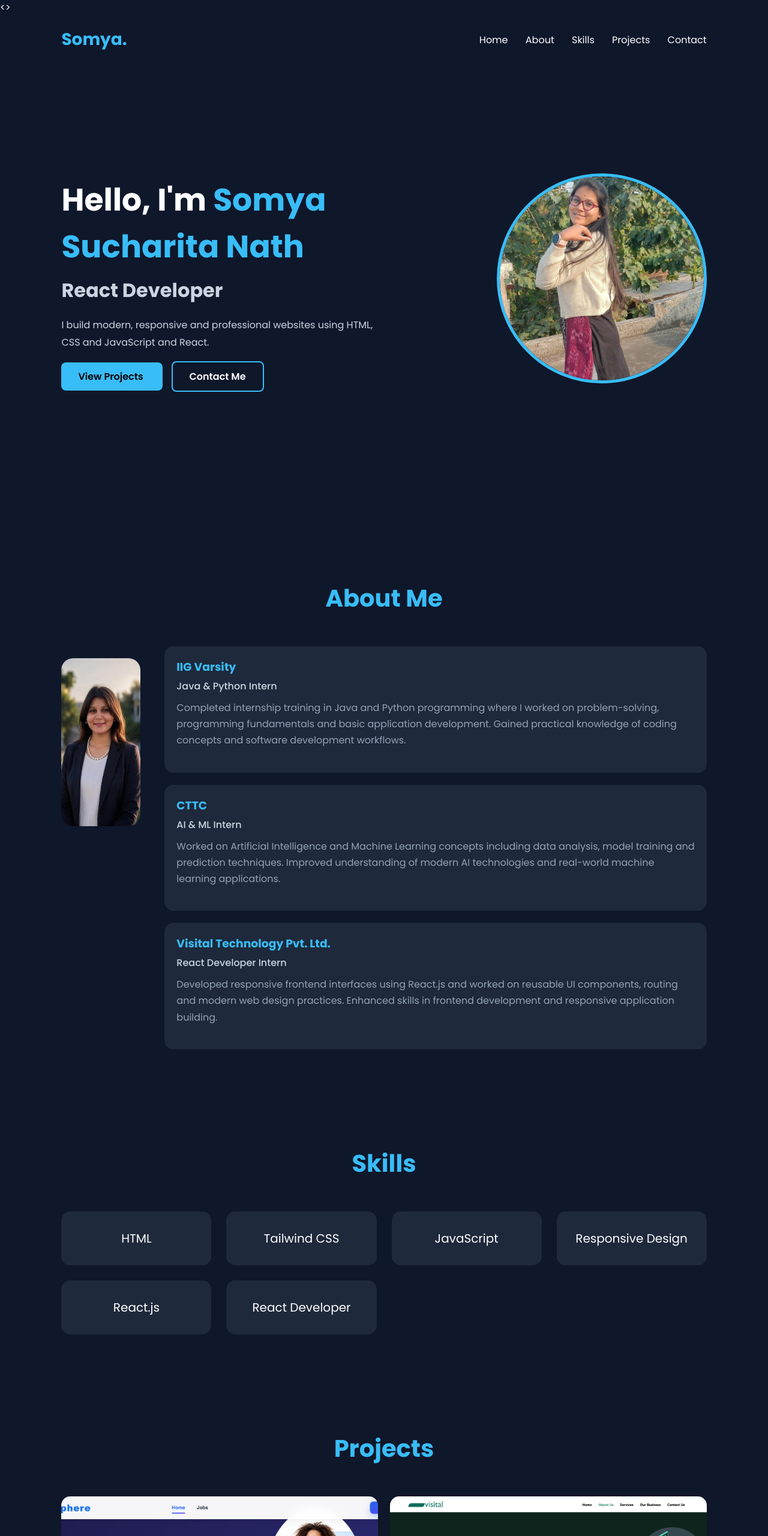
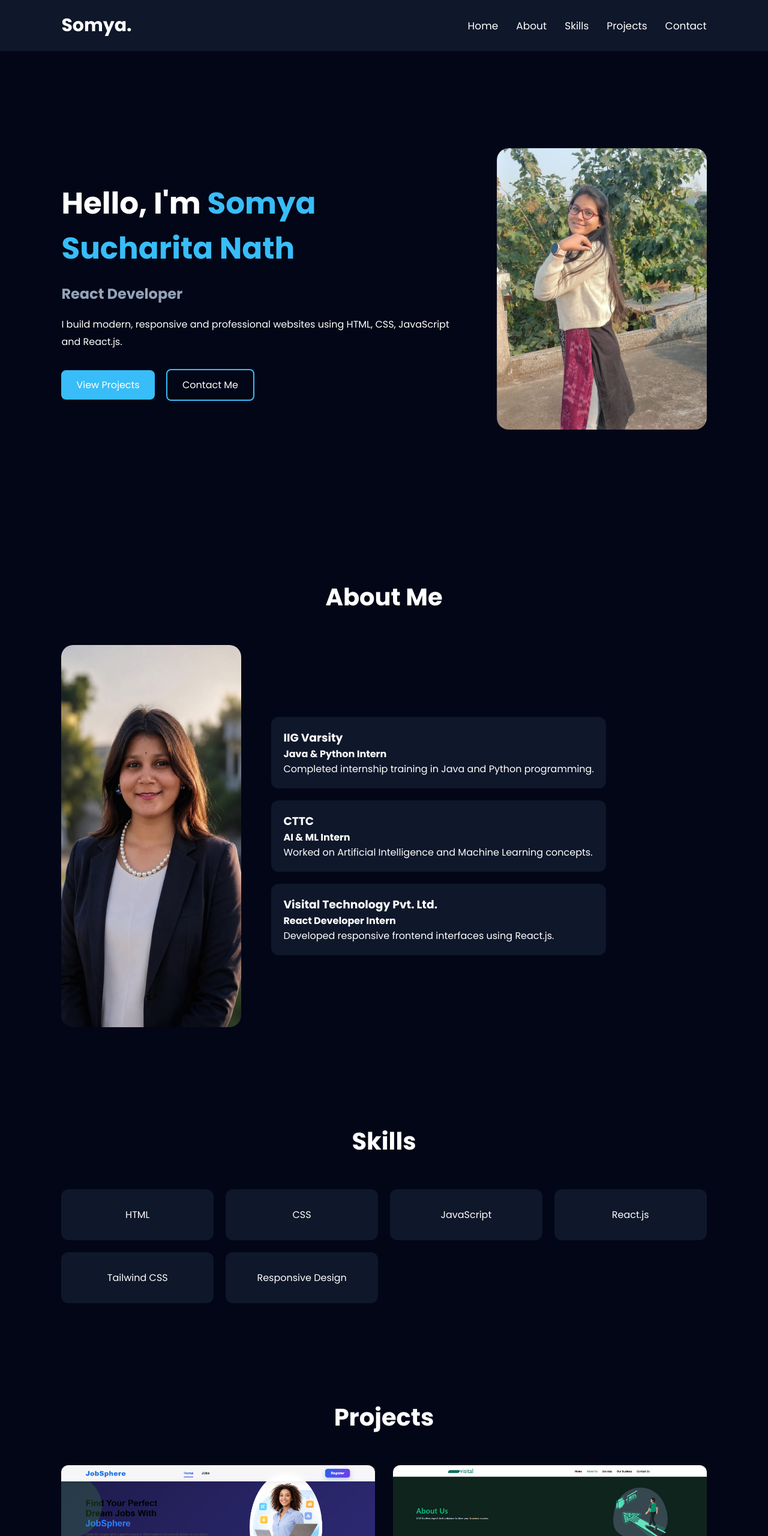
Before and after one commit to somyanath19/somya-portfolio, a plain HTML site: page index.html in a window 1280 px wide. Shown: the top 2560 px of the page at 60% size. Drawn offline with Linux system fonts and the light colour scheme.

Commit message:
Updated responsive portfolio

```diff
--- a/index.html
+++ b/index.html
@@ -1,53 +1,41 @@
 <!DOCTYPE html>
 <html lang="en">
+
 <head>
   <meta charset="UTF-8" />
-  <meta name="viewport" content="width=device-width, initial-scale=1.0"/>
+  <meta name="viewport" content="width=device-width, initial-scale=1.0" />
+
   <title>Somya Sucharita Nath | React Developer</title>
 
-  <link rel="stylesheet" href="profile.css"/>
+  <link rel="stylesheet" href="profile.css" />
 
   <link rel="preconnect" href="https://fonts.googleapis.com">
 
-  <link href="https://fonts.googleapis.com/css2?family=Poppins:wght@300;400;500;600;700&display=swap" rel="stylesheet">
+  <link href="https://fonts.googleapis.com/css2?family=Poppins:wght@300;400;500;600;700&display=swap"
+    rel="stylesheet">
 </head>
 
-<>
-  <script src="script.js"></script>
+<body>
 
   <!-- Navbar -->
 
-  <header class="navbar">
+  <nav class="navbar">
 
-    <div class="logo">
-      Somya.
+    <h2 class="logo">Somya.</h2>
+
+    <div class="menu-toggle" id="menu-toggle">
+      ☰
     </div>
 
-    <nav>
-
-      <a href="#home">
-        Home
-      </a>
-
-      <a href="#about">
-        About
-      </a>
-
-      <a href="#skills">
-        Skills
-      </a>
-
-      <a href="#projects">
-        Projects
-      </a>
-
-      <a href="#contact">
-        Contact
-      </a>
+    <ul class="nav-links" id="nav-links">
+      <li><a href="#home">Home</a></li>
+      <li><a href="#about">About</a></li>
+      <li><a href="#skills">Skills</a></li>
+      <li><a href="#projects">Projects</a></li>
+      <li><a href="#contact">Contact</a></li>
+    </ul>
 
   </nav>
-
-  </header>
 
   <!-- Hero Section -->
 
@@ -57,18 +45,14 @@
 
       <h1>
         Hello, I'm
-        <span>
-          Somya Sucharita Nath
-        </span>
+        <span>Somya Sucharita Nath</span>
       </h1>
 
-      <h2>
-        React Developer
-      </h2>
+      <h2>React Developer</h2>
 
       <p>
         I build modern, responsive and professional websites
-        using HTML, CSS and JavaScript and React.
+        using HTML, CSS, JavaScript and React.js.
       </p>
 
       <div class="buttons">
@@ -86,17 +70,12 @@
     </div>
 
     <div class="hero-image">
-
-      <img
-        src="somya1.jpg"
-        alt="Profile"
-      />
-
+      <img src="somya1.jpg" alt="Profile">
     </div>
 
   </section>
 
-  <!-- About Section -->
+  <!-- About -->
 
   <section class="about" id="about">
 
@@ -106,66 +85,42 @@
 
     <div class="about-content">
 
-      <img
-        src="prof somya.jpeg"
-        alt="About"
-      />
+      <img src="prof somya.jpeg" alt="About">
 
       <div class="internship-details">
 
         <div class="internship-box">
 
-    <h3>
-      IIG Varsity
-    </h3>
+          <h3>IIG Varsity</h3>
 
-    <h4>
-      Java & Python Intern
-    </h4>
+          <h4>Java & Python Intern</h4>
 
           <p>
-      Completed internship training in Java and Python programming where
-      I worked on problem-solving, programming fundamentals and basic
-      application development. Gained practical knowledge of coding
-      concepts and software development workflows.
+            Completed internship training in Java and Python programming.
           </p>
 
         </div>
 
         <div class="internship-box">
 
-    <h3>
-      CTTC
-    </h3>
+          <h3>CTTC</h3>
 
-    <h4>
-      AI & ML Intern
-    </h4>
+          <h4>AI & ML Intern</h4>
 
           <p>
-      Worked on Artificial Intelligence and Machine Learning concepts
-      including data analysis, model training and prediction techniques.
-      Improved understanding of modern AI technologies and real-world
-      machine learning applications.
+            Worked on Artificial Intelligence and Machine Learning concepts.
           </p>
 
         </div>
 
         <div class="internship-box">
 
-    <h3>
-      Visital Technology Pvt. Ltd.
-    </h3>
+          <h3>Visital Technology Pvt. Ltd.</h3>
 
-    <h4>
-      React Developer Intern
-    </h4>
+          <h4>React Developer Intern</h4>
 
           <p>
-      Developed responsive frontend interfaces using React.js and worked
-      on reusable UI components, routing and modern web design practices.
-      Enhanced skills in frontend development and responsive application
-      building.
+            Developed responsive frontend interfaces using React.js.
           </p>
 
         </div>
@@ -176,7 +131,7 @@
 
   </section>
 
-  <!-- Skills Section -->
+  <!-- Skills -->
 
   <section class="skills" id="skills">
 
@@ -186,35 +141,23 @@
 
     <div class="skill-grid">
 
-      <div class="card">
-        HTML
-      </div>
+      <div class="card">HTML</div>
 
-      <div class="card">
-       Tailwind CSS
-      </div>
+      <div class="card">CSS</div>
 
-      <div class="card">
-        JavaScript
-      </div>
+      <div class="card">JavaScript</div>
 
-      <div class="card">
-        Responsive Design
-      </div>
+      <div class="card">React.js</div>
 
-      <div class="card">
-        React.js
-      </div>
+      <div class="card">Tailwind CSS</div>
 
-      <div class="card">
-        React Developer
-      </div>
+      <div class="card">Responsive Design</div>
 
     </div>
 
   </section>
 
-  <!-- Projects Section -->
+  <!-- Projects -->
 
   <section class="projects" id="projects">
 
@@ -224,71 +167,32 @@
 
     <div class="project-grid">
 
-      <!-- Project 1 -->
-
       <div class="project-card">
 
-        <img
-          src="job .png"
-          alt=""
-        />
+        <img src="job .png" alt="">
 
         <div class="project-info">
 
-          <h3>
-            Job Portal Website
-          </h3>
+          <h3>Job Portal Website</h3>
 
           <p>
-            Developed a responsive Job Portal using MongoDB, Express.js, React.js, and Node.js.
+            MERN Stack based responsive Job Portal website.
           </p>
 
         </div>
 
       </div>
 
-      <!-- Project 2 -->
+      <div class="project-card">
 
-      <!-- <div class="project-card">
-
-        <img
-          src="https://images.unsplash.com/photo-1498050108023-c5249f4df085?q=80&w=800&auto=format&fit=crop"
-          alt=""
-        />
+        <img src="about-us page.png" alt="">
 
         <div class="project-info">
 
-          <h3>
-            Portfolio Website
-          </h3>
+          <h3>About Us Webpage</h3>
 
           <p>
-            Professional personal portfolio
-            using HTML, CSS and JavaScript.
-          </p>
-
-        </div>
-
-      </div> -->
-
-      <!-- Project 3 -->
-
-      <div class="project-card">
-
-        <img
-          src="about-us page.png"
-          alt=""
-        />
-
-        <div class="project-info">
-
-          <h3>
-            About-Us Webpage Visital
-          </h3>
-
-          <p>
-            Clean admin dashboard interface
-            with responsive layout.
+            Responsive company about page design.
           </p>
 
         </div>
@@ -299,7 +203,7 @@
 
   </section>
 
-  <!-- Contact Section -->
+  <!-- Contact -->
 
   <section class="contact" id="contact">
 
@@ -309,17 +213,11 @@
 
     <div class="contact-box">
 
-      <p>
-        Email: somyasucharitanath@gmail.com
-      </p>
+      <p>Email: somyasucharitanath@gmail.com</p>
 
-      <p>
-        GitHub: https://github.com/somyanath19
-      </p>
+      <p>GitHub: github.com/somyanath19</p>
 
-      <p>
-        LinkedIn: https://www.linkedin.com/in/somya-sucharita-nath-20652427b/
-      </p>
+      <p>LinkedIn: linkedin.com/in/somya-sucharita-nath</p>
 
     </div>
 
@@ -330,12 +228,13 @@
   <footer>
 
     <p>
-      © 2026 Somya Sucharita Nath |
-      MERN Developer
+      © 2026 Somya Sucharita Nath | MERN Developer
     </p>
 
   </footer>
 
   <script src="script.js"></script>
+
 </body>
+
 </html>
--- a/profile.css
+++ b/profile.css
@@ -1,94 +1,3 @@
-/* body {
-  font-family: 'Poppins', sans-serif;
-  color: #333;
-  background: #fff;
-}
-
-.accent {
-  color: #007bff;
-}
-
-.btn-accent {
-  background: #007bff;
-  color: #fff;
-  padding: 10px 20px;
-  border-radius: 6px;
-  transition: 0.3s;
-}
-.btn-accent:hover {
-  background: #0056d2;
-}
-
-.btn-outline-accent {
-  border: 2px solid #007bff;
-  color: #007bff;
-  padding: 10px 20px;
-  border-radius: 6px;
-}
-
-.btn-outline-accent:hover {
-  background: #007bff;
-  color: #fff;
-}
-
-.hero {
-  padding: 80px 0;
-}
-
-.profile-img {
-  width: 100%;
-  max-width: 350px;
-  border-radius: 50%;
-  box-shadow: 0 4px 20px rgba(0, 0, 0, 0.15);
-}
-
-.section {
-  padding: 70px 0;
-}
-
-.section-title {
-  font-weight: 700;
-  margin-bottom: 15px;
-}
-
-.muted {
-  color: #666;
-}
-
-.project-img {
-  width: 100%;
-  border-radius: 10px;
-}
-
-.project-card:hover {
-  transform: translateY(-5px);
-  transition: 0.3s;
-}
-
-.skills-list {
-  list-style: none;
-  padding: 0;
-  display: flex;
-  gap: 15px;
-  flex-wrap: wrap;
-  font-weight: 500;
-}
-
-.contact-form {
-  max-width: 500px;
-  margin: auto;
-}
-
-@media (max-width: 768px) {
-  .hero {
-    text-align: center;
-  }
-  .skills-list {
-    justify-content: center;
-  }
-} */
-
-
 *{
   margin:0;
   padding:0;
@@ -96,15 +5,13 @@
   font-family:'Poppins',sans-serif;
 }
 
-html{
-  scroll-behavior:smooth;
+body{
+  background:#020617;
+  color:white;
+  overflow-x:hidden;
 }
 
-body{
-  background:#0f172a;
-  color:white;
-  overflow: hidden;
-}
+/* Navbar */
 
 .navbar{
   width:100%;
@@ -119,34 +26,41 @@ body{
 }
 
 .logo{
-  font-size:28px;
+  font-size:30px;
   font-weight:700;
-  color:#38bdf8;
 }
 
-nav a{
+.nav-links{
+  display:flex;
+  gap:30px;
+  list-style:none;
+}
+
+.nav-links a{
   color:white;
   text-decoration:none;
-  margin-left:25px;
-  transition:0.3s;
+  font-size:17px;
 }
 
-nav a:hover{
-  color:#38bdf8;
+.menu-toggle{
+  display:none;
+  font-size:32px;
+  cursor:pointer;
 }
 
+/* Hero */
+
 .hero{
-  min-height:90vh;
+  min-height:100vh;
   display:flex;
   align-items:center;
   justify-content:space-between;
-  padding:40px 8%;
-  gap:30px;
+  padding:80px 8%;
+  gap:50px;
 }
 
 .hero-text h1{
-  font-size:52px;
-  margin-bottom:10px;
+  font-size:50px;
 }
 
 .hero-text span{
@@ -154,15 +68,12 @@ nav a:hover{
 }
 
 .hero-text h2{
-  font-size:32px;
-  margin-bottom:20px;
-  color:#cbd5e1;
+  margin:20px 0;
+  color:#94a3b8;
 }
 
 .hero-text p{
   line-height:1.8;
-  max-width:550px;
-  color:#cbd5e1;
 }
 
 .buttons{
@@ -170,33 +81,26 @@ nav a:hover{
 }
 
 .btn{
-  padding:12px 28px;
+  display:inline-block;
+  padding:12px 25px;
   background:#38bdf8;
-  color:black;
+  color:white;
   text-decoration:none;
   border-radius:8px;
-  font-weight:600;
   margin-right:15px;
-  transition:0.3s;
-}
-
-.btn:hover{
-  transform:translateY(-3px);
 }
 
 .outline{
   background:transparent;
   border:2px solid #38bdf8;
-  color:white;
 }
 
 .hero-image img{
   width:350px;
-  height:350px;
-  object-fit:cover;
-  border-radius:50%;
-  border:5px solid #38bdf8;
+  border-radius:20px;
 }
+
+/* Sections */
 
 section{
   padding:80px 8%;
@@ -204,36 +108,21 @@ section{
 
 .section-title{
   text-align:center;
+  margin-bottom:50px;
   font-size:40px;
-  margin-bottom:50px;
-  color:#38bdf8;
 }
 
-.about{
-  padding-top:140px;
-  padding-bottom:80px;
-}
+/* About */
 
 .about-content{
   display:flex;
-  align-items:flex-start;
-  justify-content: center;
-  gap:40px;
-  flex-wrap:nowrap;
+  gap:50px;
+  align-items:center;
 }
 
 .about-content img{
-  width:220px;
-  height: 280px;
-  object-fit: cover;
+  width:300px;
   border-radius:20px;
-  margin-top: 20px;
-}
-
-.about-content p{
-  margin-bottom:20px;
-  line-height:1.8;
-  color:#cbd5e1;
 }
 
 .internship-details{
@@ -243,123 +132,105 @@ section{
 }
 
 .internship-box{
-  background:#1e293b;
+  background:#0f172a;
   padding:20px;
-  border-radius:15px;
-  transition:0.3s;
+  border-radius:12px;
 }
 
-.internship-box:hover{
-  transform:translateY(-5px);
-}
-
-.internship-box h3{
-  color:#38bdf8;
-  margin-bottom:5px;
-}
-
-.internship-box h4{
-  color:#cbd5e1;
-  margin-bottom:10px;
-  font-weight:500;
-}
-
-.internship-box p{
-  color:#94a3b8;
-  line-height:1.7;
-}
+/* Skills */
 
 .skill-grid{
   display:grid;
-  grid-template-columns:repeat(auto-fit,minmax(220px,1fr));
-  gap:25px;
+  grid-template-columns:repeat(auto-fit,minmax(200px,1fr));
+  gap:20px;
 }
 
 .card{
-  background:#1e293b;
+  background:#0f172a;
   padding:30px;
   text-align:center;
-  border-radius:15px;
-  font-size:20px;
-  transition:0.3s;
+  border-radius:12px;
 }
 
-.card:hover{
-  transform:translateY(-8px);
-  background:#38bdf8;
-  color:black;
-}
+/* Projects */
 
 .project-grid{
   display:grid;
   grid-template-columns:repeat(auto-fit,minmax(300px,1fr));
-  gap:20px;
+  gap:30px;
 }
 
 .project-card{
-  background:#1e293b;
-  border-radius:15px;
+  background:#0f172a;
+  border-radius:12px;
   overflow:hidden;
-  transition:0.3s;
-}
-
-.project-card:hover{
-  transform:translateY(-8px);
 }
 
 .project-card img{
   width:100%;
-  height:350px;
-  object-fit:cover;
 }
 
 .project-info{
   padding:20px;
 }
 
-.project-info p{
-  margin-top:10px;
-  color:#cbd5e1;
+/* Contact */
+
+.contact-box{
+  text-align:center;
+  line-height:2;
 }
 
-.contact-box{
-  background:#1e293b;
-  padding:25px;
-  border-radius:15px;
-  text-align:center;
-  line-height:1.8;
-}
+/* Footer */
 
 footer{
   text-align:center;
-  padding:12px;
-  background:#020617;
-  color:#94a3b8;
+  padding:20px;
+  background:#0f172a;
 }
 
-html{
-  scroll-padding-top:120px;
-}
+/* Mobile */
 
-@media(max-width:900px){
+@media(max-width:768px){
+
+  .menu-toggle{
+    display:block;
+  }
+
+  .nav-links{
+    position:absolute;
+    top:80px;
+    right:0;
+    background:#0f172a;
+    width:220px;
+    flex-direction:column;
+    padding:20px;
+    display:none;
+    text-align:center;
+  }
+
+  .nav-links.active{
+    display:flex;
+  }
 
   .hero{
-    flex-direction:column-reverse;
+    flex-direction:column;
     text-align:center;
-    padding-top:50px;
   }
 
   .hero-text h1{
-    font-size:40px;
+    font-size:38px;
   }
 
-  nav{
-    display:none;
+  .hero-image img{
+    width:280px;
   }
 
   .about-content{
     flex-direction:column;
-    align-items:center;
   }
 
+  .about-content img{
+    width:250px;
+  }
 }
```
Also changed, not shown: profile.js (+22 -2 lines). Lines whose indentation alone changed are shown as unchanged.
